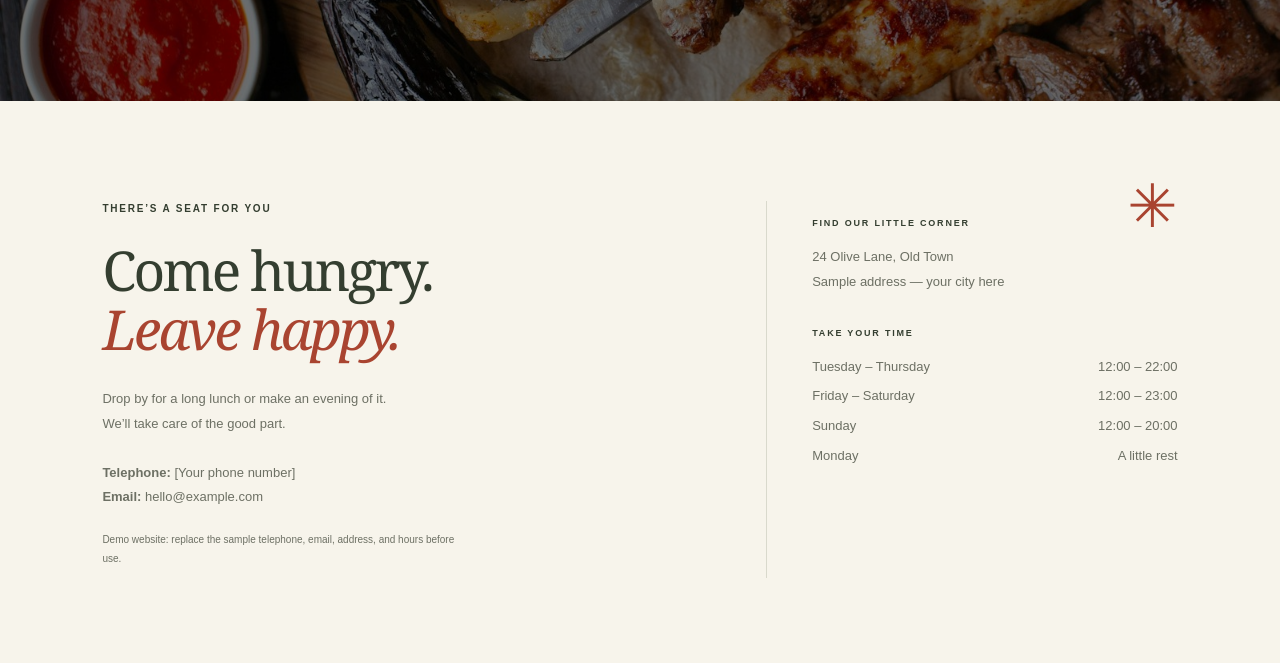
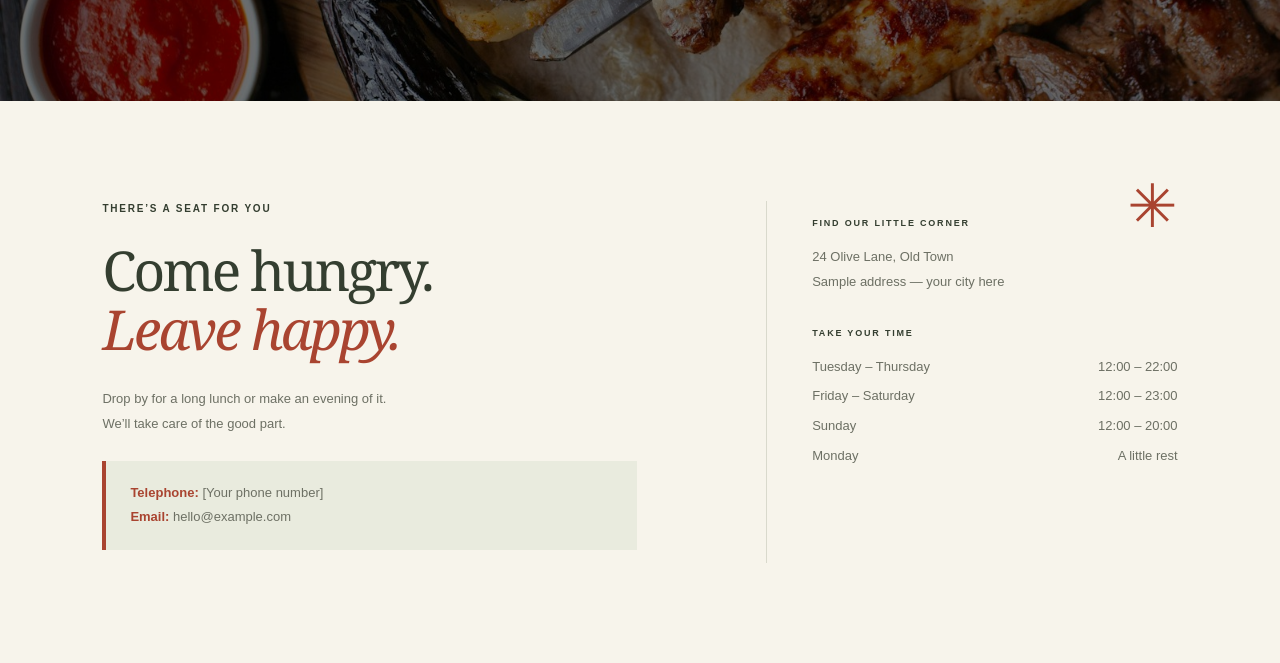
Before and after one commit to DiqingJunYao/restaurantWebpage0, a website: page index.html in a window 1280 px wide. Shown: the part 2785-3448 px from the top of the page. Drawn offline with Linux system fonts and the light colour scheme.

Commit message:
Update Site source

```diff
--- a/index.html
+++ b/index.html
@@ -219,10 +219,6 @@
             <strong>Telephone:</strong> [Your phone number]<br />
             <strong>Email:</strong> hello@example.com
           </p>
-          <p class="demo-note">
-            Demo website: replace the sample telephone, email, address, and
-            hours before use.
-          </p>
         </div>
         <div class="visit-details">
           <span class="visit-sun" aria-hidden="true">✳</span>
--- a/src/scss/main.scss
+++ b/src/scss/main.scss
@@ -424,14 +424,19 @@ h2 {
   }
   > div > .contact-details {
     margin-top: 24px;
+    padding: 20px 24px;
+    border-left: 4px solid $rust;
+    background: #e9ebde;
     color: $ink;
-    font-size: 1rem;
+    font-size: clamp(1.125rem, 2.2vw, 1.5rem);
+    font-weight: 500;
+    line-height: 1.8;
     overflow-wrap: anywhere;
-  }
-  .demo-note {
-    max-width: 360px;
-    font-size: 10px !important;
-    margin-top: 20px;
+
+    strong {
+      color: $rust;
+      font-weight: 700;
+    }
   }
 }
 .visit-details {
```
Also changed, not shown: src/css/main.css, src/scss/main.css (added), 1 other file.
